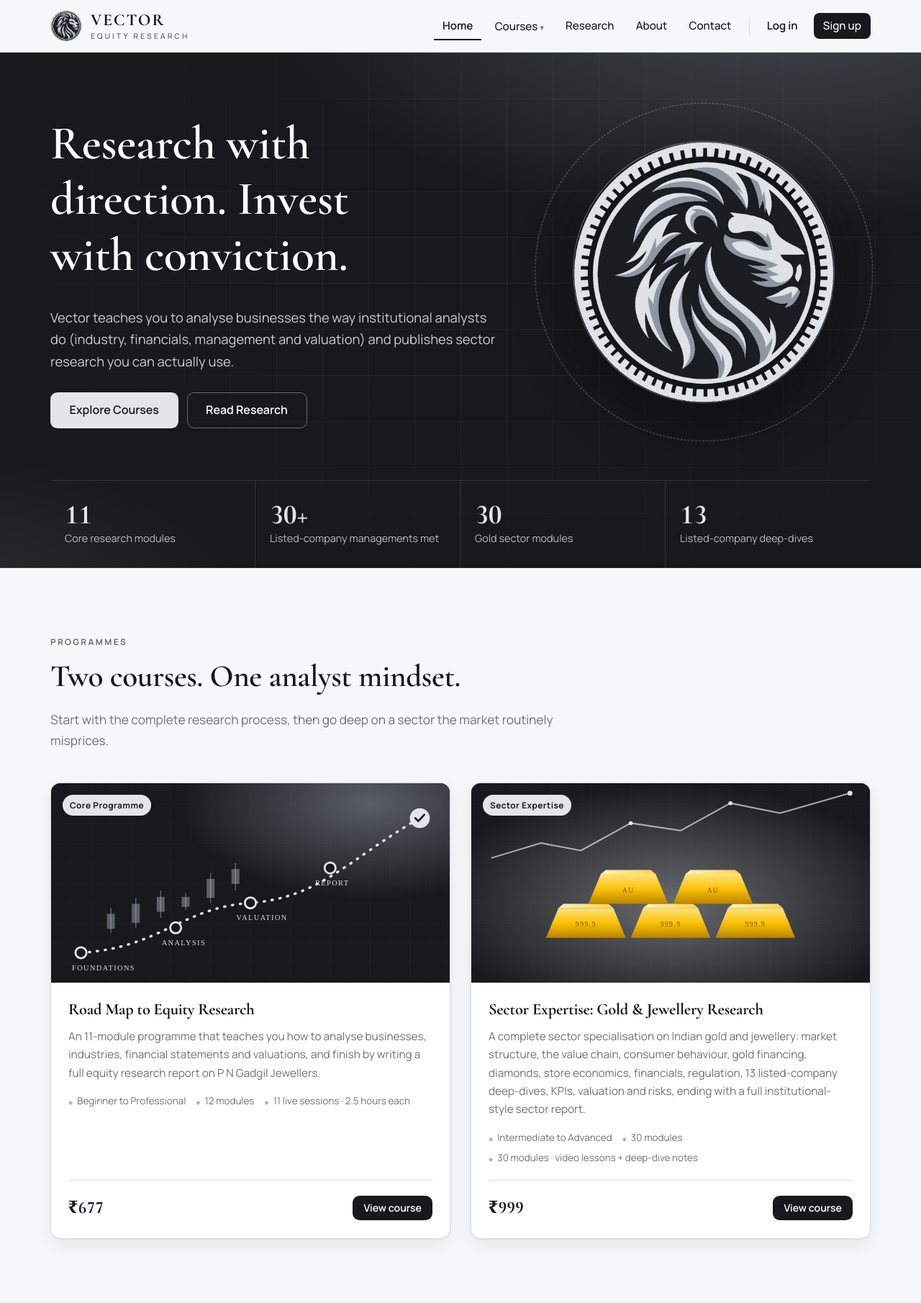
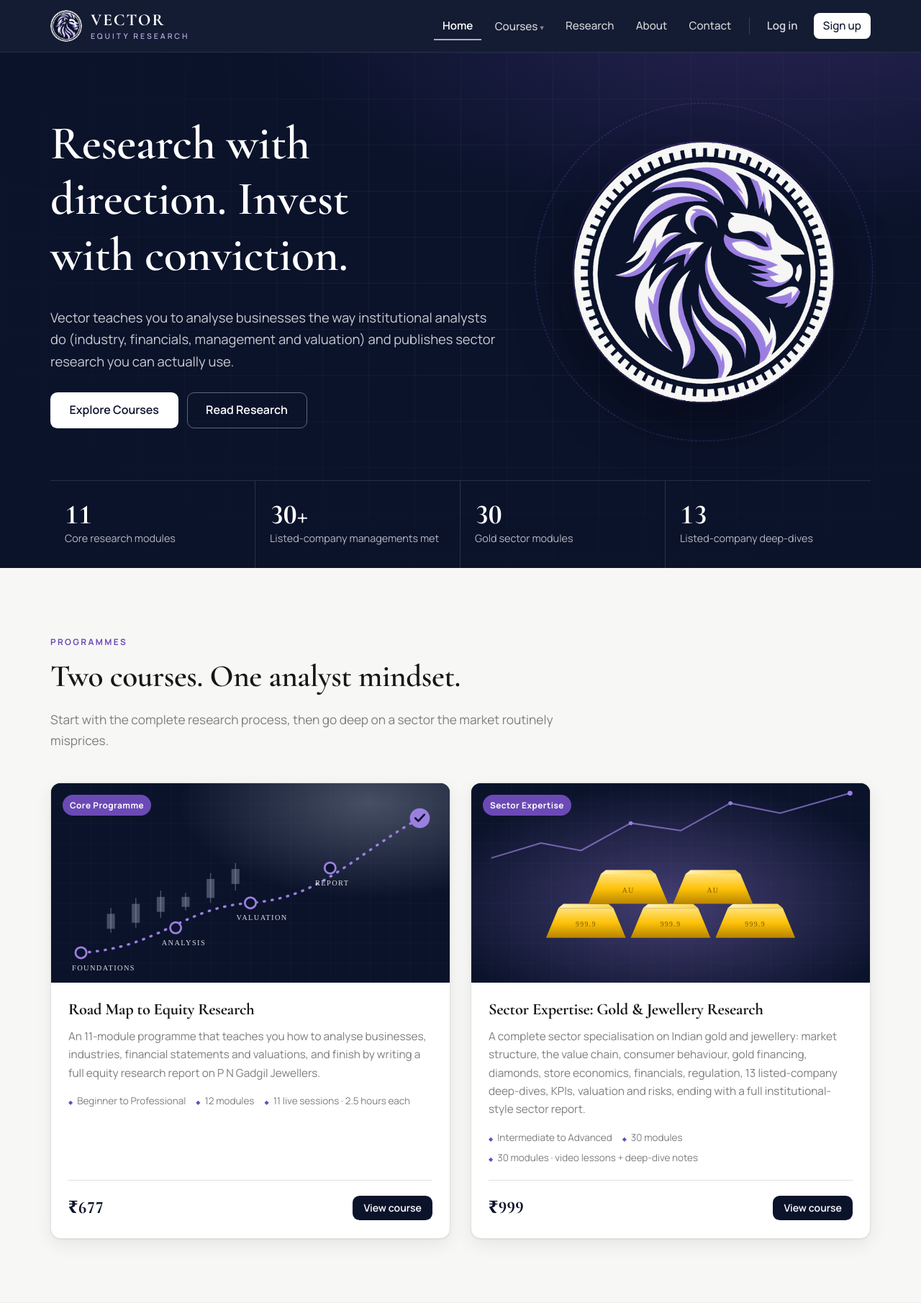
Before and after one commit to chandorkaryash12-netizen/Yash-Chandorkar, a Node server app: page / in a window 1280 px wide. Shown: the top 1810 px of the page at 72% size. Run offline with Node 20, Linux system fonts and the light colour scheme.

Commit message:
Rebrand to deep navy with a royal purple accent
Logo: navy lion with a single purple accent (light and dark versions).
Site: navy header and dark sections, off-white background, charcoal
headings (new heading colour token), navy buttons that flip to white on
dark surfaces, royal purple highlights, and course artwork in navy,
purple and muted neutrals.

Co-Authored-By: Claude Opus 5.5 <noreply@anthropic.com>
Claude-Session: https://claude.ai/code/session_012jirdRTTuumV5ZvF8qswBp

```diff
--- a/public/css/style.css
+++ b/public/css/style.css
@@ -1,11 +1,12 @@
 /* Vector: public site styles. Colours and fonts come from CSS variables set
    in the page <head> from Admin → Theme & format. */
 :root {
-  --primary: #17191d;
-  --accent: #e2e5e9;
-  --secondary: #aab3be;
-  --bg: #f6f7f8;
-  --text: #15171a;
+  --primary: #0b132b;
+  --accent: #0b132b;
+  --secondary: #6b4ab6;
+  --heading: #171717;
+  --bg: #f7f7f5;
+  --text: #2b2e36;
   --radius: 14px;
   --font-heading: 'Cormorant Garamond', Georgia, serif;
   --font-body: 'Manrope', system-ui, sans-serif;
@@ -14,14 +15,15 @@
   --primary-deep: color-mix(in srgb, var(--primary) 85%, black);
   --accent-soft: color-mix(in srgb, var(--accent) 18%, white);
   --accent-ink: color-mix(in srgb, var(--accent) 55%, black);
-  --secondary-ink: color-mix(in srgb, var(--secondary) 55%, var(--primary));
-  --secondary-soft: color-mix(in srgb, var(--secondary) 14%, white);
+  --secondary-ink: var(--secondary);
+  --secondary-soft: color-mix(in srgb, var(--secondary) 12%, white);
+  --secondary-light: color-mix(in srgb, var(--secondary) 50%, white);
   --muted: color-mix(in srgb, var(--text) 60%, var(--bg));
   --line: color-mix(in srgb, var(--text) 12%, var(--bg));
   --card: #ffffff;
-  --tint: color-mix(in srgb, var(--secondary) 8%, var(--bg));
-  --shadow: 0 1px 2px rgba(23, 25, 29, .06), 0 8px 24px rgba(23, 25, 29, .07);
-  --shadow-lg: 0 24px 60px rgba(23, 25, 29, .16);
+  --tint: color-mix(in srgb, var(--primary) 4%, var(--bg));
+  --shadow: 0 1px 2px rgba(11, 19, 43, .06), 0 8px 24px rgba(11, 19, 43, .07);
+  --shadow-lg: 0 24px 60px rgba(11, 19, 43, .16);
   --maxw: 1180px;
 }
 
@@ -68,12 +71,15 @@ code { font-size: .88em; background: var(--tint); padding: .1em .35em; border-ra
 .btn:active { transform: translateY(0); }
 .btn-primary { background: var(--primary); color: #fff; }
 .btn-primary:hover { background: var(--primary-2); box-shadow: var(--shadow); }
-.btn-accent { background: var(--accent); color: var(--primary); }
-.btn-accent:hover { box-shadow: 0 8px 24px color-mix(in srgb, var(--accent) 45%, transparent); }
+.btn-accent { background: var(--accent); color: #fff; }
+.btn-accent:hover { background: var(--primary-2); box-shadow: var(--shadow); }
+/* On dark surfaces, navy buttons flip to white so they stay visible. */
+:is(.hero, .page-hero, .dash-hero, .section-dark, .cta-band, .side-card-dark, .auth-side) .btn-accent { background: #fff; color: var(--primary); }
+:is(.hero, .page-hero, .dash-hero, .section-dark, .cta-band, .side-card-dark, .auth-side) .btn-accent:hover { background: var(--secondary-light); color: var(--primary); }
 .btn-ghost { background: transparent; color: var(--primary); border-color: var(--line); }
 .btn-ghost:hover { border-color: var(--primary); }
 .btn-outline-light { background: transparent; color: #fff; border-color: rgba(255,255,255,.35); }
-.btn-outline-light:hover { border-color: var(--accent); color: var(--accent); }
+.btn-outline-light:hover { border-color: var(--secondary-light); color: var(--secondary-light); }
 .btn-danger { background: #b42318; color: #fff; }
 .btn-lg { padding: .9em 1.6em; font-size: 1rem; }
 .btn-sm { padding: .55em 1em; font-size: .88rem; }
@@ -84,31 +90,35 @@ code { font-size: .88em; background: var(--tint); padding: .1em .35em; border-ra
 /* ---------- Header ---------- */
 .site-header {
   position: sticky; top: 0; z-index: 50;
-  background: color-mix(in srgb, var(--bg) 88%, transparent);
+  background: color-mix(in srgb, var(--primary) 96%, transparent);
   backdrop-filter: saturate(1.4) blur(12px);
-  border-bottom: 1px solid var(--line);
+  border-bottom: 1px solid rgba(255,255,255,.08);
+  color: #fff;
 }
 .nav { display: flex; align-items: center; justify-content: space-between; height: 72px; }
 .brand { display: flex; align-items: center; gap: 12px; text-decoration: none; color: var(--primary); }
+.site-header .brand { color: #fff; }
+.site-header .brand-text small { color: var(--secondary-light); }
 .brand img { width: 44px; height: 44px; border-radius: 50%; object-fit: cover; }
 .brand-text { display: flex; flex-direction: column; line-height: 1; }
 .brand-text strong { font-family: var(--font-heading); font-size: 1.45rem; letter-spacing: .08em; text-transform: uppercase; }
 .brand-text small { font-size: .66rem; letter-spacing: .28em; text-transform: uppercase; color: var(--muted); margin-top: 5px; font-weight: 600; }
 .brand-light { color: #fff; }
-.brand-light .brand-text small { color: var(--secondary); }
+.brand-light .brand-text small { color: var(--secondary-light); }
 .nav-links { display: flex; align-items: center; gap: 6px; }
-.nav-links > a, .has-menu > a { padding: .5em .8em; text-decoration: none; font-weight: 500; font-size: .95rem; border-radius: 8px; color: var(--text); }
-.nav-links > a:hover, .has-menu > a:hover { color: var(--primary); background: var(--tint); }
-.nav-links a.active { color: var(--primary); font-weight: 600; box-shadow: inset 0 -2px 0 var(--primary); border-radius: 0; }
+.nav-links > a, .has-menu > a { padding: .5em .8em; text-decoration: none; font-weight: 500; font-size: .95rem; border-radius: 8px; color: rgba(255,255,255,.82); }
+.nav-links > a:hover, .has-menu > a:hover { color: #fff; background: rgba(255,255,255,.07); }
+.nav-links a.active { color: #fff; font-weight: 600; box-shadow: inset 0 -2px 0 var(--secondary-light); border-radius: 0; }
 .nav-links .btn { margin-left: 4px; }
-.nav-links > a.btn-primary { color: #fff; }
-.nav-links > a.btn-primary:hover { color: #fff; background: var(--primary-2); }
-.nav-links .link-btn { font-size: .9rem; padding: .5em .6em; color: var(--muted); text-decoration: none; }
-.nav-sep { width: 1px; height: 24px; background: var(--line); margin: 0 6px; }
+.nav-links > a.btn-primary { background: #fff; color: var(--primary); }
+.nav-links > a.btn-primary:hover { color: var(--primary); background: var(--secondary-light); }
+.site-header .btn-ghost { color: #fff; border-color: rgba(255,255,255,.3); }
+.nav-links .link-btn { font-size: .9rem; padding: .5em .6em; color: rgba(255,255,255,.65); text-decoration: none; }
+.nav-sep { width: 1px; height: 24px; background: rgba(255,255,255,.15); margin: 0 6px; }
 .nav-login { font-weight: 600 !important; }
 .caret { font-size: .7em; opacity: .6; }
 .has-menu { position: relative; }
-.has-menu .menu {
+.has-menu .menu { color: var(--text);
   position: absolute; top: calc(100% + 8px); left: -12px; min-width: 320px;
   background: var(--card); border: 1px solid var(--line); border-radius: var(--radius); box-shadow: var(--shadow-lg);
   padding: 8px; opacity: 0; visibility: hidden; transform: translateY(6px); transition: .18s ease;
@@ -168,14 +178,14 @@ code { font-size: .88em; background: var(--tint); padding: .1em .35em; border-ra
 }
 .stat { padding: 28px 20px; border-right: 1px solid rgba(255,255,255,.12); }
 .stat:last-child { border-right: 0; }
-.stat strong { display: block; font-family: var(--font-heading); font-size: 2.4rem; color: var(--accent); line-height: 1; }
+.stat strong { display: block; font-family: var(--font-heading); font-size: 2.4rem; color: #fff; line-height: 1; }
 .stat span { font-size: .9rem; color: rgba(255,255,255,.7); }
 
 .page-hero { padding: 72px 0 64px; }
 .page-hero h1 { color: #fff; max-width: 22ch; }
 .page-hero .container { position: relative; }
 .back-link { display: table; color: rgba(255,255,255,.7); text-decoration: none; font-size: .9rem; margin-bottom: 18px; }
-.back-link:hover { color: var(--accent); }
+.back-link:hover { color: var(--secondary-light); }
 
 /* ---------- Sections ---------- */
 .section { padding: 88px 0; }
@@ -192,9 +202,9 @@ code { font-size: .88em; background: var(--tint); padding: .1em .35em; border-ra
 
 /* ---------- Chips / pills ---------- */
 .chip { display: inline-block; padding: .3em .75em; border-radius: 999px; font-size: .74rem; font-weight: 700; letter-spacing: .04em; background: var(--secondary-soft); color: var(--secondary-ink); border: 1px solid color-mix(in srgb, var(--secondary) 30%, white); }
-.chip-accent { background: var(--accent); color: var(--primary); border-color: transparent; }
+.chip-accent { background: var(--secondary); color: #fff; border-color: transparent; }
 .chip-outline { background: transparent; color: #fff; border-color: rgba(255,255,255,.35); }
-.chip-lock { background: var(--primary); color: var(--accent); border-color: transparent; }
+.chip-lock { background: var(--primary); color: #fff; border-color: transparent; }
 .chip-warn { background: #fffaeb; color: #93370d; border-color: #fedf89; }
 .filters { display: flex; flex-wrap: wrap; gap: 8px; margin-bottom: 28px; }
 .pill { padding: .45em 1em; border-radius: 999px; border: 1px solid var(--line); text-decoration: none; font-weight: 500; font-size: .9rem; background: var(--card); }
--- a/public/js/admin.js
+++ b/public/js/admin.js
@@ -69,7 +69,7 @@
   var preview = document.querySelector('[data-theme-preview]');
   if (preview) {
     var root = document.documentElement;
-    var map = { primary: '--primary', accent: '--accent', secondary: '--secondary', background: '--bg', text: '--text' };
+    var map = { primary: '--primary', accent: '--accent', secondary: '--secondary', heading: '--heading', background: '--bg', text: '--text' };
     document.querySelectorAll('[data-theme-var]').forEach(function (input) {
       input.addEventListener('input', function () {
         root.style.setProperty(map[input.getAttribute('data-theme-var')], input.value);
--- a/src/routes/admin.js
+++ b/src/routes/admin.js
@@ -176,7 +176,8 @@ router.post('/theme', (req, res) => {
     const color = (v, fallback) => (/^#[0-9a-f]{6}$/i.test(v) ? v : fallback);
     t.primary = color(req.body.primary, t.primary);
     t.accent = color(req.body.accent, t.accent);
-    t.secondary = color(req.body.secondary, t.secondary || '#aab3be');
+    t.secondary = color(req.body.secondary, t.secondary || '#6b4ab6');
+    t.heading = color(req.body.heading, t.heading || '#171717');
     t.background = color(req.body.background, t.background);
     t.text = color(req.body.text, t.text);
     if (FONTS.heading.includes(req.body.headingFont)) t.headingFont = req.body.headingFont;
--- a/views/admin/theme.ejs
+++ b/views/admin/theme.ejs
@@ -4,10 +4,10 @@
   <div class="admin-cols">
     <section class="panel">
       <div class="panel-head"><h2>Colours</h2></div>
-      <% [['primary', 'Primary (headers, buttons, footer)'], ['accent', 'Accent (buttons, prices, call-to-action)'], ['secondary', 'Secondary (labels, highlights, glows)'], ['background', 'Page background'], ['text', 'Body text']].forEach(function (c) { %>
+      <% [['primary', 'Primary (header, dark sections, footer)'], ['accent', 'Buttons'], ['secondary', 'Highlights (labels, links, accents)'], ['heading', 'Headings'], ['background', 'Page background'], ['text', 'Body text']].forEach(function (c) { %>
         <label class="color-field"><span><%= c[1] %></span><span class="color-inputs"><input type="color" name="<%= c[0] %>" value="<%= site.theme[c[0]] %>" data-theme-var="<%= c[0] %>"><code><%= site.theme[c[0]] %></code></span></label>
       <% }) %>
-      <p class="small muted">Vector brand: primary <code>#17191d</code>, accent <code>#e2e5e9</code>, secondary <code>#aab3be</code>.</p>
+      <p class="small muted">Vector brand: deep navy <code>#0b132b</code>, royal purple <code>#6b4ab6</code>, headings <code>#171717</code>, background <code>#f7f7f5</code>.</p>
     </section>
     <section class="panel">
       <div class="panel-head"><h2>Typography & shape</h2></div>
```
Also changed, not shown: other parts of public/css/style.css (+23 -18 lines), public/css/admin.css (+10 -9 lines), src/theme.js (+8 -6 lines), public/images/course-gold.svg, public/images/course-roadmap.svg, public/images/favicon.png, public/images/vector-emblem.png, public/images/vector-logo-full-dark.png (added), public/images/vector-logo-full.png.
